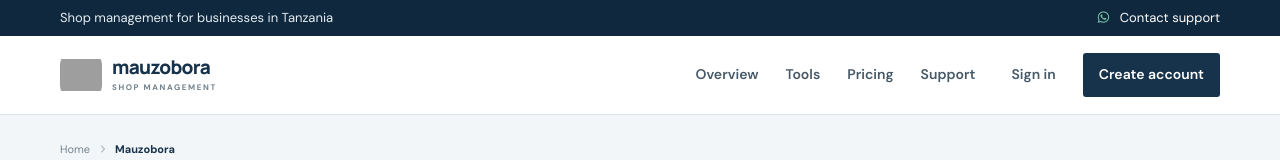
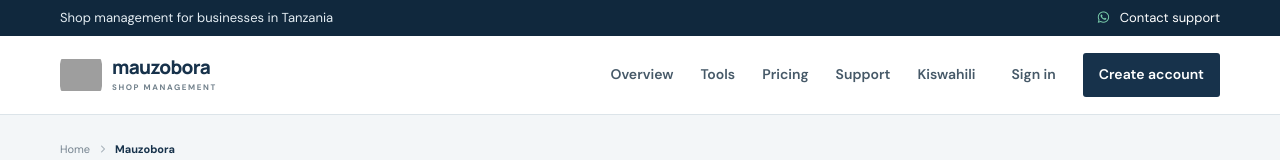
Before and after one commit to prolcydev/mauzobora, a React (Vite) app in the folder react/: page / in a window 1280 px wide. Shown: the top 160 px of the page. Built offline with nearby package versions, Linux system fonts and the light colour scheme; grey boxes are pictures that could not be loaded.

Commit message:
Add Swahili language link to main navigation

```diff
--- a/react/src/LandingPage.jsx
+++ b/react/src/LandingPage.jsx
@@ -37,6 +37,7 @@ export default function LandingPage() {
           <a href="#tools" onClick={closeMenu}>Tools</a>
           <a href="#pricing" onClick={closeMenu}>Pricing</a>
           <a href="#support" onClick={closeMenu}>Support</a>
+          <a href="/sw/" onClick={closeMenu} lang="sw">Kiswahili</a>
           <a className="mz-nav-login" href="/app" onClick={closeMenu}>Sign in</a>
           <a className="mz-nav-start" href="/app" onClick={closeMenu}>Create account</a>
         </nav>
```
